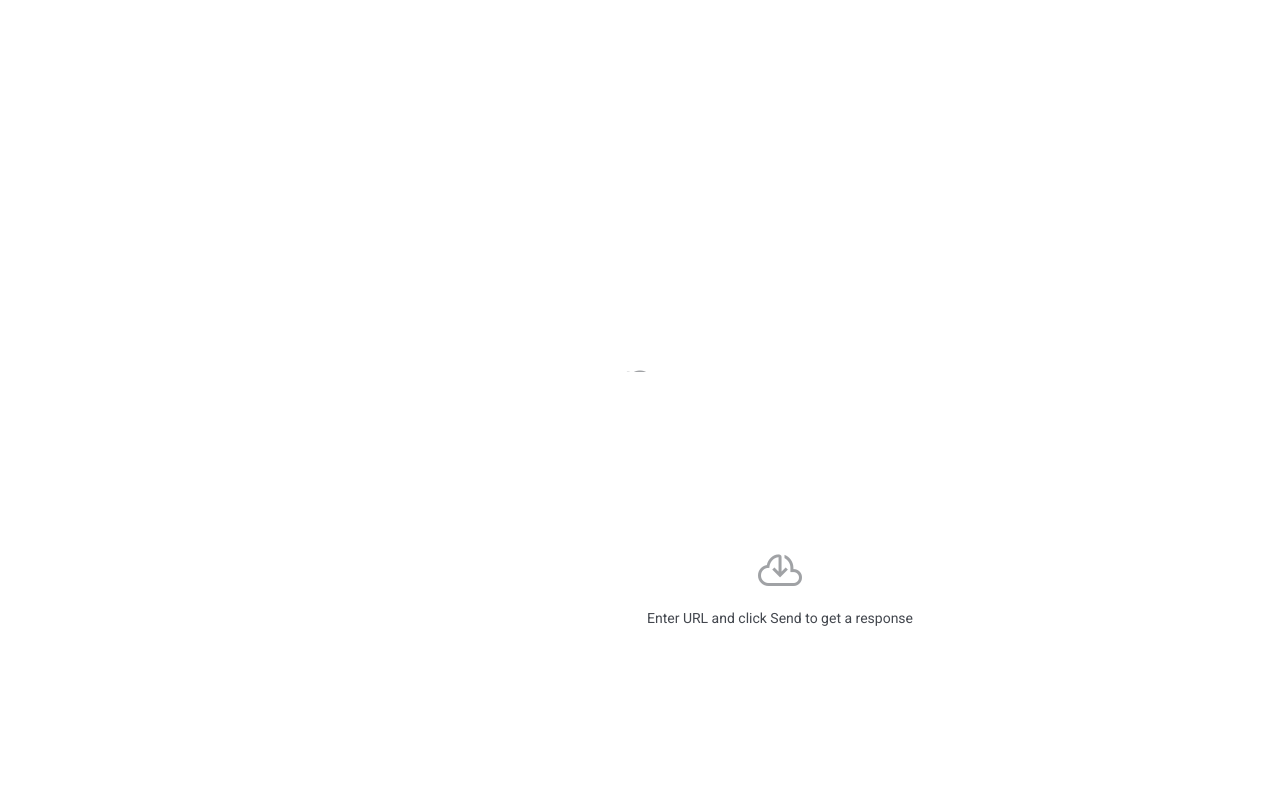
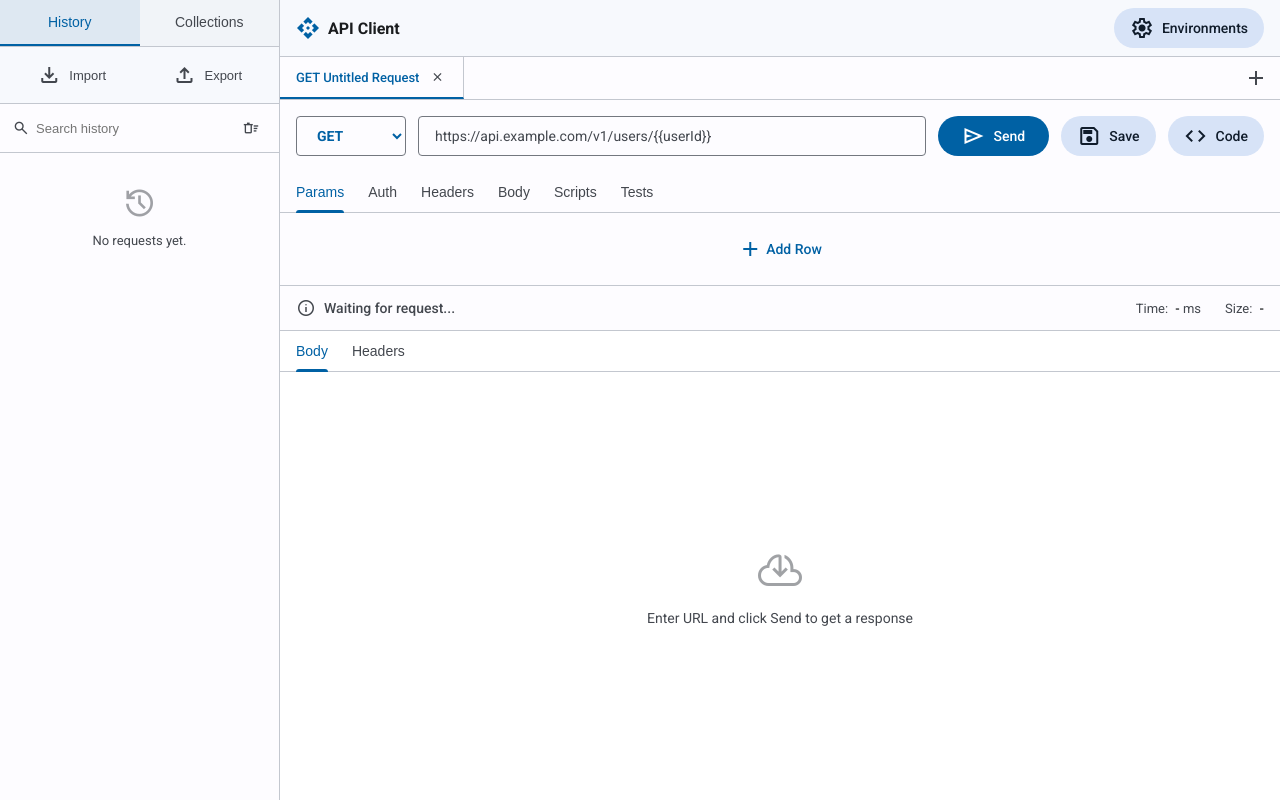
Before and after one commit to Open-Source-BD/next-postman, a Next.js app: page / in a window 1280 px wide. Built offline with nearby package versions, Linux system fonts and the light colour scheme.

Commit message:
feat: add sidebar empty state for collections and history panels

```diff
--- a/src/app/globals.css
+++ b/src/app/globals.css
@@ -703,6 +703,19 @@ body {
 }
 .empty-state.hidden { display: none; }
 
+/* Sidebar empty state (in-flow, NOT a full-cover overlay like .empty-state) */
+.sidebar-empty {
+  display: flex;
+  flex-direction: column;
+  align-items: center;
+  justify-content: center;
+  gap: 12px;
+  padding: 32px 16px;
+  text-align: center;
+  color: var(--md-sys-color-on-surface-variant);
+  font-size: 13px;
+}
+
 /* Modals */
 .md-modal-overlay {
   position: fixed;
--- a/src/features/api-client/components/collections/CollectionsPanel.tsx
+++ b/src/features/api-client/components/collections/CollectionsPanel.tsx
@@ -87,7 +87,7 @@ export function CollectionsPanel() {
       <DndContext sensors={sensors} onDragEnd={onDragEnd}>
         <div className="tree-scroll">
           {visible.length === 0 && (
-            <div className="empty-state" style={{ padding: '24px 12px' }}>
+            <div className="sidebar-empty">
               <span className="material-symbols-outlined" style={{ fontSize: '36px', opacity: 0.5 }}>folder_open</span>
               <span>No collections. Create one to save requests.</span>
             </div>
--- a/src/features/api-client/components/history/HistoryPanel.tsx
+++ b/src/features/api-client/components/history/HistoryPanel.tsx
@@ -35,7 +35,7 @@ export function HistoryPanel() {
 
       <div className="tree-scroll">
         {filtered.length === 0 && (
-          <div className="empty-state" style={{ padding: '24px 12px' }}>
+          <div className="sidebar-empty">
             <span className="material-symbols-outlined" style={{ fontSize: '36px', opacity: 0.5 }}>history</span>
             <span>{history.length === 0 ? 'No requests yet.' : 'No matches.'}</span>
           </div>
```
